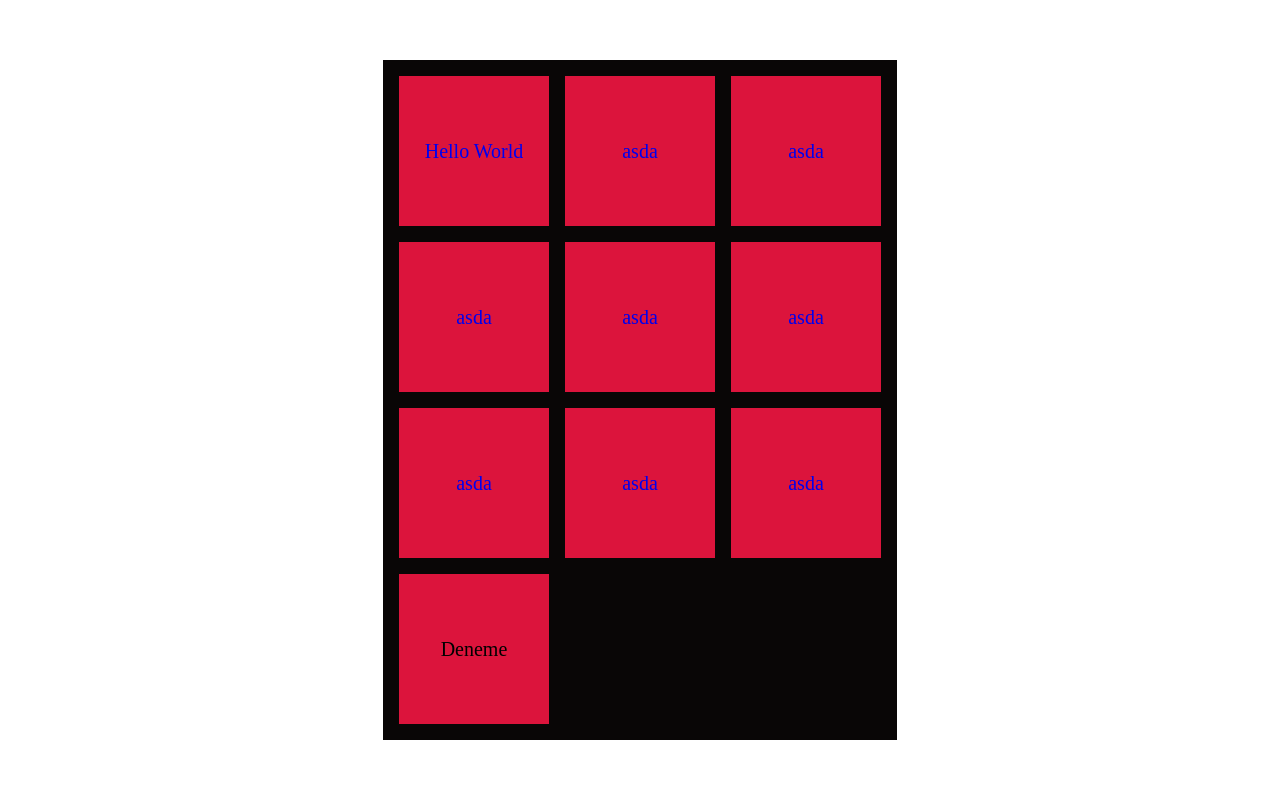
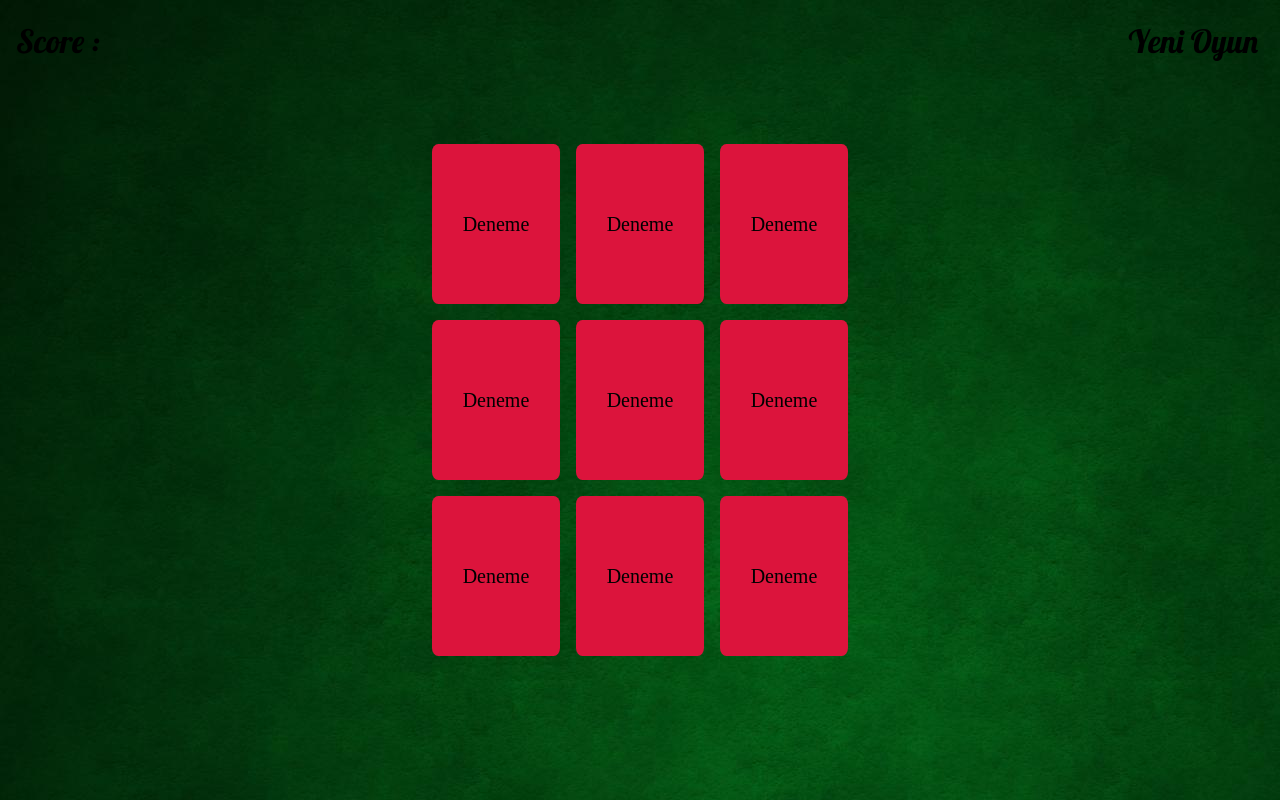
Before and after one commit to aveyselbozoglu/card-matching-game, a plain HTML site: page index.html in a window 1280 px wide. Drawn offline with Linux system fonts and the light colour scheme.

Commit message:
css kısmı tamamlanmak üzere

```diff
--- a/index.html
+++ b/index.html
@@ -6,6 +6,10 @@
     <meta http-equiv="X-UA-Compatible" content="IE=edge">
     <meta name="viewport" content="width=device-width, initial-scale=1.0">
     <title>Document</title>
+    <link rel="preconnect" href="https://fonts.googleapis.com">
+    <link rel="preconnect" href="https://fonts.gstatic.com" crossorigin>
+    <link href="https://fonts.googleapis.com/css2?family=Lobster&display=swap" rel="stylesheet">
+    <link rel="stylesheet" href="reset.css">
     <link rel="stylesheet" href="style.css">
 </head>
 
@@ -13,9 +17,12 @@
     <!--
         grid
     -->
-
+    <div class="header">
+        <label for="">Score : </label>
+        <button id="new-game">Yeni Oyun</button>
+    </div>
     <div class="main-grid">
-        <div class="card-wrapper">
+        <!-- <div class="card-wrapper">
             <a href="/" class="card">
                 <div class="front">
                     <p>Hello World</p>
@@ -24,91 +31,10 @@
                     <p>Back</p>
                 </div>
             </a>
-        </div>
-        <div class="card-wrapper">
-            <a href="/" class="card">
-                <div class="front">
-                    asda
-                </div>
-                <div class="back">
-                    Hiqwe
-                </div>
-            </a>
-        </div>
-        <div class="card-wrapper">
-            <a href="/" class="card">
-                <div class="front">
-                    asda
-                </div>
-                <div class="back">
-                    Hiqwe
-                </div>
-            </a>
-        </div>
-        <div class="card-wrapper">
-            <a href="/" class="card">
-                <div class="front">
-                    asda
-                </div>
-                <div class="back">
-                    Hiqwe
-                </div>
-            </a>
-        </div>
-        <div class="card-wrapper">
-            <a href="/" class="card">
-                <div class="front">
-                    asda
-                </div>
-                <div class="back">
-                    Hiqwe
-                </div>
-            </a>
-        </div>
-        <div class="card-wrapper">
-            <a href="/" class="card">
-                <div class="front">
-                    asda
-                </div>
-                <div class="back">
-                    Hiqwe
-                </div>
-            </a>
-        </div>
-        <div class="card-wrapper">
-            <a href="/" class="card">
-                <div class="front">
-                    asda
-                </div>
-                <div class="back">
-                    Hiqwe
-                </div>
-            </a>
-        </div>
-        <div class="card-wrapper">
-            <a href="/" class="card">
-                <div class="front">
-                    asda
-                </div>
-                <div class="back">
-                    Hiqwe
-                </div>
-            </a>
-        </div>
-        <div class="card-wrapper">
-            <a href="/" class="card">
-                <div class="front">
-                    asda
-                </div>
-                <div class="back">
-                    Hiqwe
-                </div>
-            </a>
-        </div>
-
-
+        </div> -->
     </div>
 
 </body>
 <script src="./script.js"></script>
+
 </html>
--- /dev/null
+++ b/reset.css
@@ -0,0 +1,69 @@
+/*
+  1. Use a more-intuitive box-sizing model.
+*/
+*,
+*::before,
+*::after {
+    box-sizing: border-box;
+}
+/*
+    2. Remove default margin
+  */
+* {
+    margin: 0;
+}
+/*
+    3. Allow percentage-based heights in the application
+  */
+html,
+body {
+    height: 100%;
+}
+/*
+    Typographic tweaks!
+    4. Add accessible line-height
+    5. Improve text rendering
+  */
+body {
+    line-height: 1.5;
+    -webkit-font-smoothing: antialiased;
+}
+/*
+    6. Improve media defaults
+  */
+img,
+picture,
+video,
+canvas,
+svg {
+    display: block;
+    max-width: 100%;
+}
+/*
+    7. Remove built-in form typography styles
+  */
+input,
+button,
+textarea,
+select {
+    font: inherit;
+}
+/*
+    8. Avoid text overflows
+  */
+p,
+h1,
+h2,
+h3,
+h4,
+h5,
+h6 {
+    overflow-wrap: break-word;
+}
+/*
+    9. Create a root stacking context
+  */
+#root,
+#__next {
+    isolation: isolate;
+}
--- a/script.js
+++ b/script.js
@@ -1,9 +1,16 @@
+let kutuSayisi = 9;
+
 document.addEventListener("DOMContentLoaded", function (event) {
+  createCards();
+});
+
+function createCards() {
+  for (let i = 0; i < kutuSayisi; i++) {
+    let mainGrid = document.querySelector(".main-grid");
     let cardWrapper = document.createElement("div");
-  var card = document.createElement("a");
-  var mainGrid = document.querySelector(".main-grid");
-  var front = document.createElement("front");
-  var back = document.createElement("front");
+    let card = document.createElement("a");
+    let front = document.createElement("front");
+    let back = document.createElement("front");
     cardWrapper.className = "card-wrapper";
     card.className = "card";
     front.className = "front";
@@ -15,4 +22,5 @@ document.addEventListener("DOMContentLoaded", function (event) {
     card.appendChild(back);
     cardWrapper.appendChild(card);
     mainGrid.appendChild(cardWrapper);
-});
+  }
+}
--- a/style.css
+++ b/style.css
@@ -1,16 +1,19 @@
-*,
-*::before,
-*::after {
-    margin: 0;
-    padding: 0;
-    box-sizing: border-box;
+/* position middle of page*/
+
+/* css variable */
+
+:root {
+    --card-border-radius: 5%;
+    --header-font-size: calc(1rem * 2);
+    --header-padding: 1rem;
 }
 
-html,
 body {
-    height: 100%;
+    background-image: url(./background-card-game.jpg);
 }
-/* position middle of page*/
+
+/* css variable */
+
 .main-grid {
     position: fixed;
     top: 50%;
@@ -21,7 +24,6 @@ body {
     -o-transform: translate(-50%, -50%);
     -ms-transform: translate(-50%, -50%);
     font-size: 20px;
-    background-color: #090606;
     padding: 5px;
     z-index: 100;
 }
@@ -30,28 +32,48 @@ body {
 
 .main-grid {
     display: grid;
-    grid-template-columns: repeat(3, 150px);
+    grid-template-columns: repeat(3, 128px);
     gap: 16px;
     padding: 16px;
+    grid-template-areas: "header header header";
+}
+
+.header {
+    display: flex;
+    align-items: center;
+    justify-content: space-between;
+    font-size: var(--header-font-size);
+    font-family: "Lobster", cursive;
+    padding: var(--header-padding);
+}
+
+#new-game {
+    background: transparent;
+    border: none;
+    cursor: pointer;
+}
+
+.card-wrapper {
+    perspective: 500px;
+    display: inline-block;
+    border-radius: var(--card-border-radius);
+
 }
 
 .card {
-    height: 150px;
+    height: 160px;
     text-decoration: none;
     display: flex;
     align-items: center;
     justify-content: center;
+    border-radius: inherit;
 }
 
 /* anime */
 
-.card-wrapper {
-    perspective: 500px;
-    display: inline-block;
-}
-
 .front {
     background: crimson;
+    border-radius: inherit;
 }
 
 .back {
@@ -60,6 +82,7 @@ body {
     left: 0;
     background: orange;
     transform: rotateY(-180deg);
+    border-radius: inherit;
 }
 
 .back,
@@ -72,17 +95,14 @@ body {
     display: flex;
     align-items: center;
     justify-content: center;
-
 }
 
 .card:hover .front,
 .card:focus .front {
     transform: rotateY(180deg);
-
 }
 
 .card:hover .back,
 .card:focus .back {
     transform: rotateY(0deg);
-
 }
```
Also changed, not shown: background-card-game.jpg (added). Lines whose indentation alone changed are shown as unchanged.
